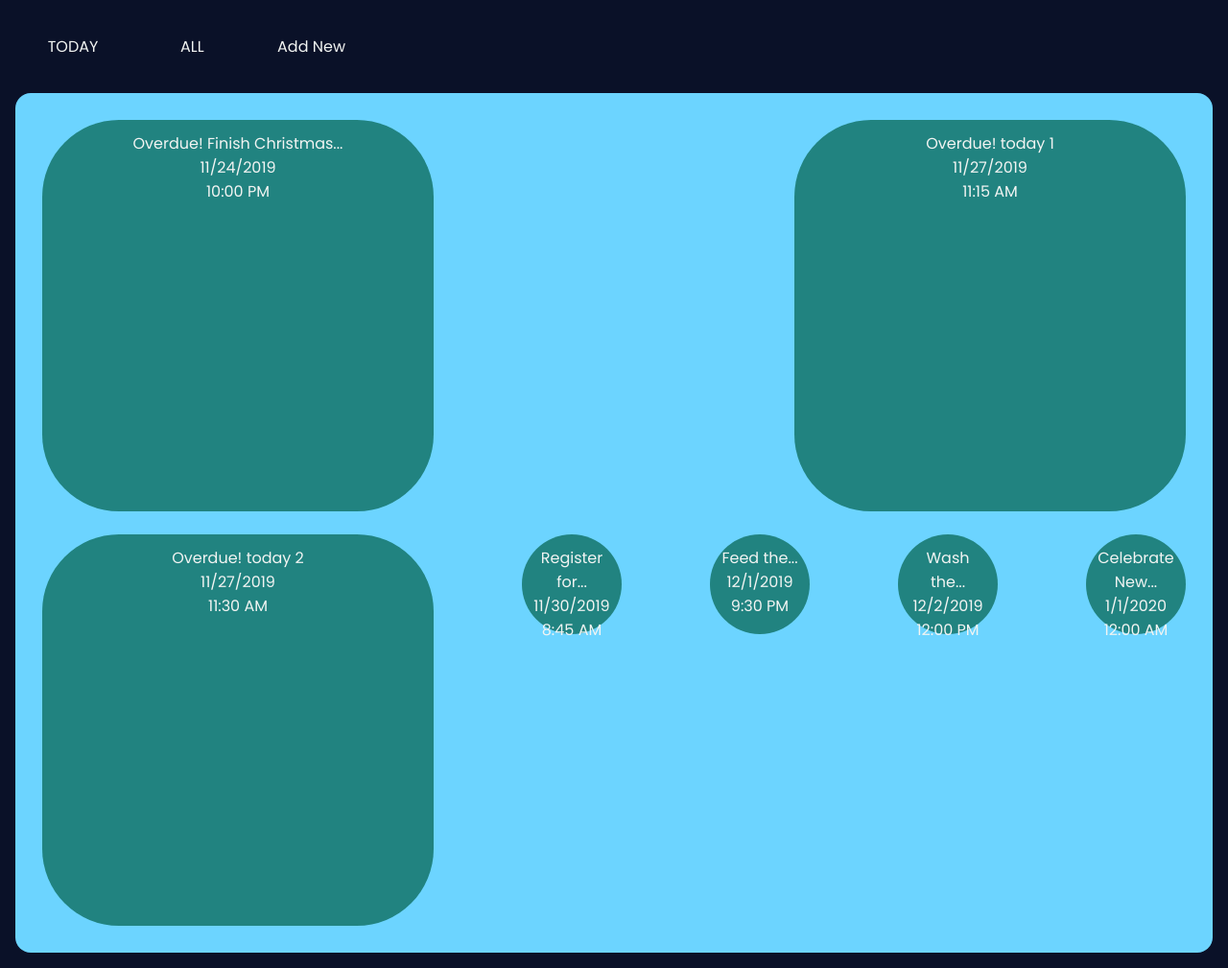
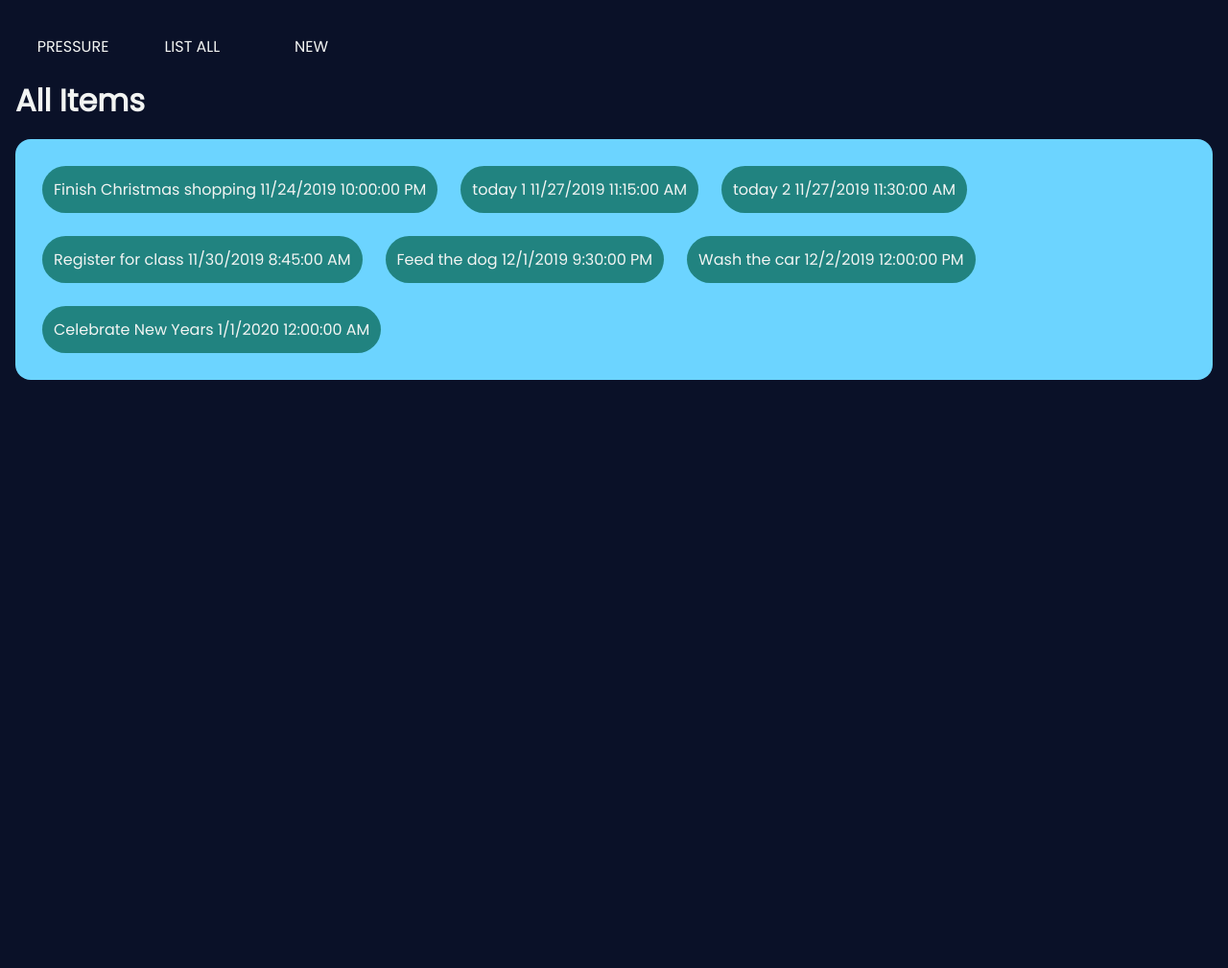
Before and after one commit to jmart07/jmart07.github.io, a Node server app: page /tasks in a window 1280 px wide. Shown: the whole page at 96% size. After the commit the page ends 396 px from the top, so only its background shows below. Run offline with Node 20, Linux system fonts and the light colour scheme; data comes from the database, SQL or seed files in the repository; some libraries are stand-ins or nearby versions.

Commit message:
switched layout of site, more formatting

```diff
--- a/pressure/public/css/style.css
+++ b/pressure/public/css/style.css
@@ -30,7 +30,7 @@ nav a:hover {
 .container {
     display: flex;
     flex-wrap: wrap;
-    justify-content: space-between;
+    justify-content: space-around;
     background-color: #6CD4FF;
     border-radius: 1em;
     margin: 1em 0em;
@@ -42,19 +42,31 @@ nav a:hover {
     padding: 0.75em;
     width: 5em;
     height: 5em;
-    border-radius: 5em;
+    border-radius: 2em;
     transition: 0.3s;
 }
-
 .item p {
-    /* background-color: red; */
     text-align: center;
 }
-
 .item:hover {
     background-color: #3fc7c2;
 }
+.container-list {
+    display: flex;
+    flex-wrap: wrap;
 
+    background-color: #6CD4FF;
+    border-radius: 1em;
+    margin: 1em 0em;
+    padding: 1em;
+}
+.list {
+    background-color: #218380;
+    margin: 0.75em;
+    padding: 0.75em;
+    transition: 0.3s;
+    border-radius: 5em;
+}
 .show form {
     display: inline;
     margin: 1em;
--- a/pressure/server.js
+++ b/pressure/server.js
@@ -13,7 +13,7 @@ app.use(express.static('public'));
 const Tasks = require('./models/Tasks.js');
 const tasksController = require('./controllers/tasks.js');
 
-//index route, will only show tasks past due or due today
+//index route, "pressure"
 app.get('/', (req, res) => {
     console.log('index accessed');
     Tasks.find((err, tasks) => {
--- a/pressure/views/tasks/edit.ejs
+++ b/pressure/views/tasks/edit.ejs
@@ -1,12 +1,14 @@
 <%- include("../template/header.ejs") %>
 <%- include("../template/nav.ejs") %>
+
+<% console.log(`${task.dueDate.getFullYear()}-${task.dueDate.getMonth() + 1}-${task.dueDate.getDate()}`)%>
 
 <body>
     <form action="/tasks/<%= task._id %>?_method=PUT" method="POST">
         <label>Name</label>
         <input type="text" name="name" value="<%= task.name %>"/></br>
         <label>Due Date</label>
-        <input type="date" name="dueDate" value="2019-11-20"/></br>
+        <input type="datetime-local" name="dueDate" value="<%= `${task.dueDate.getFullYear()}-${task.dueDate.getMonth() + 1}-${task.dueDate.getDate()}` %>"/></br>
         <input type="submit" name="" value="Submit changes"/>
     </form>
 </body>
--- a/pressure/views/tasks/index.ejs
+++ b/pressure/views/tasks/index.ejs
@@ -2,61 +2,20 @@
 <%- include("../template/nav.ejs") %>
 
 <body>
-    <div class="container">
-        <% //make div item wrapped in a for each task %>
-        <% tasks.map((task, i) => { %>
-            <%
-                //variables to apply to styling
-                let alert = '';
-                let urgency = 5;
-                let text = 0.75;
+    <h1>All Items</h1>
+        <div class="container-list">
+            <% //make div item wrapped in a for each task %>
+            <% tasks.map((task, i) => { %>
 
-                //calculating urgency based on hours left until due date
-                const today = new Date();
-                const hours = parseInt((parseInt((task.dueDate - today) / 1000)) / 3600);
-
-                //formatting item div based on hours left until due
-                if(hours < 0) {
-                    alert = 'Overdue!';
-                    urgency = 24;
-                } else if(hours < 24) {
-                    urgency = 24 - hours;
-                }
-
-                console.log(`hours: ${hours}`);
-                console.log(urgency);
-
-                //format name string to fit nicely in div
-                let nameStr = task.name;
-                const nameArr = task.name.split(' ');
-                if(nameArr.length > 2) {
-                    nameArr.splice(2, nameArr.length - 1);
-                    nameStr = `${nameArr.join(' ')}...`;
-                }
-
-                //format time to fit nicely in div
-                let timeStr = task.dueDate.toLocaleTimeString();
-                    const amPm = timeStr.substr(timeStr.length - 2, 2);
-                    if(timeStr.length === 11) {
-                        timeStr = `${timeStr.substr(0, 5)} ${amPm}`;
-                    } else {
-                        timeStr = `${timeStr.substr(0, 4)} ${amPm}`;
-                    }
-            %>
             <a href="/tasks/<%= task._id %>">
-                <div class="item" id="<%= i %>">
+                <div class="list" id="<%= i %>">
                     <p>
-                        <%= alert %>
-                        <%= nameStr %><br/>
-                        <%= task.dueDate.toLocaleDateString() %></br>
-                        <%= timeStr %>
+                        <%= task.name %>
+                        <%= task.dueDate.toLocaleDateString() %>
+                        <%= task.dueDate.toLocaleTimeString() %>
                     </p>
                 </div>
             </a>
-        <script>
-            document.getElementById('<%= i %>').style.width = '<%= urgency %>em';
-            document.getElementById('<%= i %>').style.height = '<%= urgency %>em';
-        </script>
         <% }); %>
     </div>
 </body>
--- a/pressure/views/template/nav.ejs
+++ b/pressure/views/template/nav.ejs
@@ -1,5 +1,5 @@
 <nav>
-    <a href="/">TODAY</a>
-    <a href="/tasks">ALL</a>
-    <a href="/tasks/new">Add New</a>
+    <a href="/">PRESSURE</a>
+    <a href="/tasks">LIST ALL</a>
+    <a href="/tasks/new">NEW</a>
 </nav>
```
Also changed, not shown: pressure/views/index.ejs (+48 -13 lines), pressure/views/tasks/new.ejs (+6 -1 lines).
